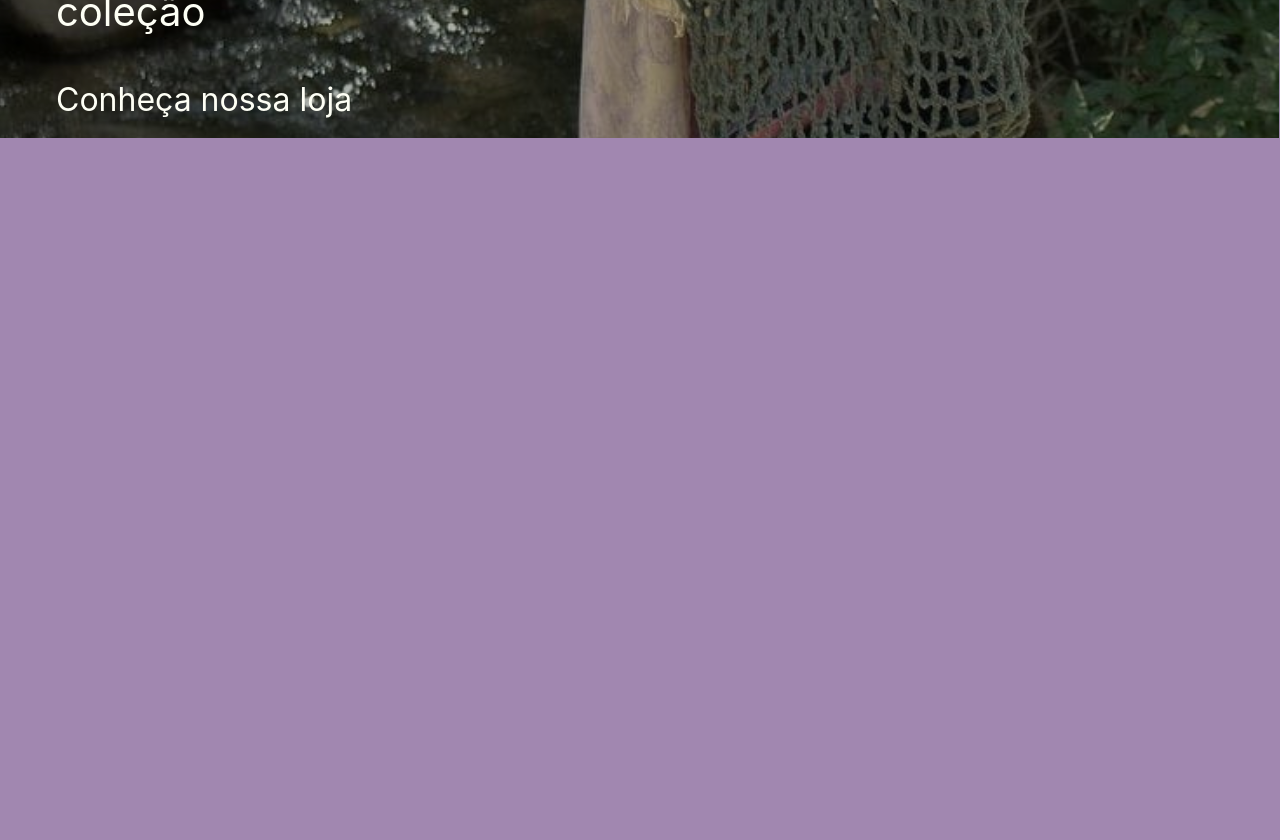
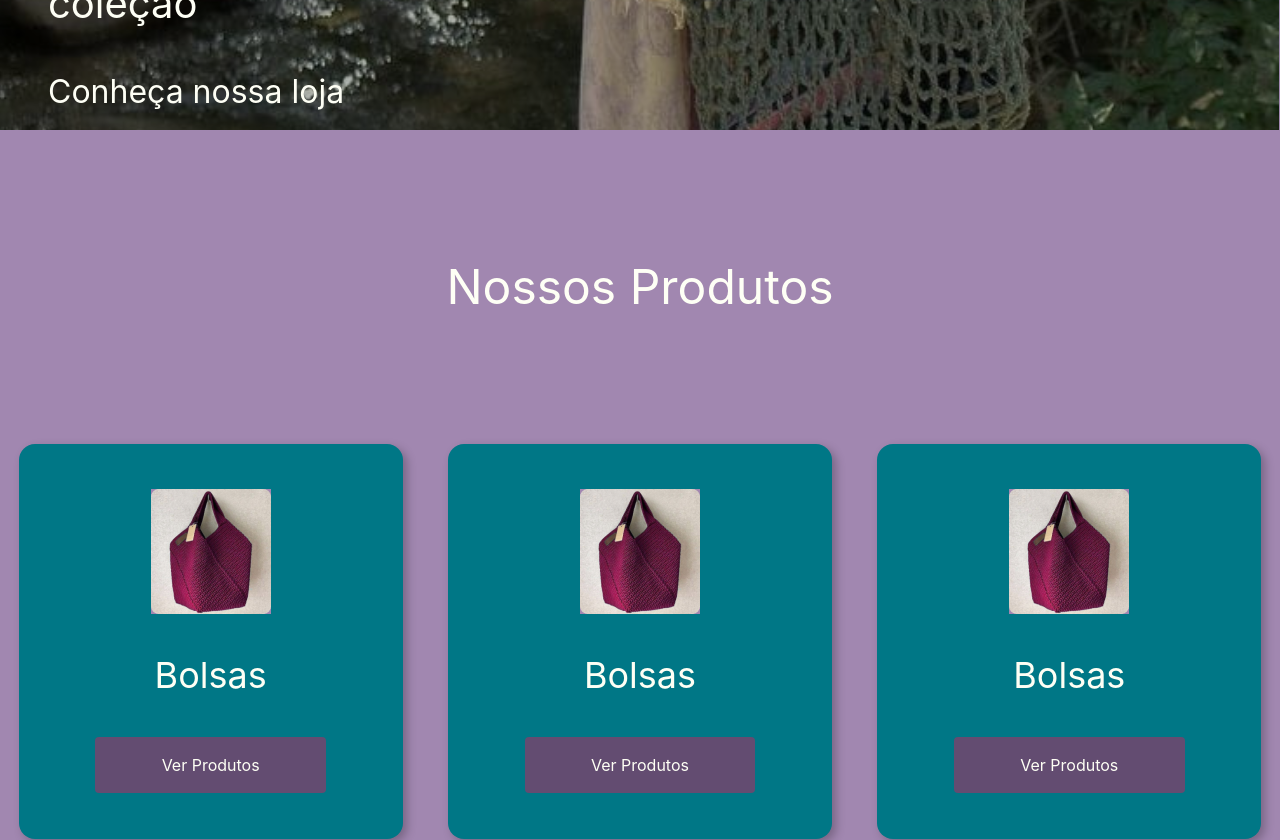
Before and after one commit to yamashita-tiemi/croche_da_lele, a Next.js app: page / in a window 1280 px wide. Shown: the part 680-1520 px from the top of the page. Before the commit the page ends 818 px from the top, so only its background shows below. Built offline with nearby package versions, Linux system fonts and the light colour scheme.

Commit message:
second index section with cards

```diff
--- a/src/components/Article/index.tsx
+++ b/src/components/Article/index.tsx
@@ -1,5 +1,7 @@
-import { Stack } from "@chakra-ui/react";
+import { HStack, Stack } from "@chakra-ui/react";
 import { TextIndex } from "../Text";
+import { TitleSection } from "../Title";
+import { CardSection } from "../Card";
 
 export function ArticleIndexPrimary() {
     return(
@@ -9,7 +11,7 @@ export function ArticleIndexPrimary() {
             width={"100%"}
             height={"710px"}
             bgRepeat={"no-repeat"}
-            paddingX={14}
+            paddingX={12}
             paddingTop={40}
             justifyContent={"space-around"}
         >
@@ -19,3 +21,27 @@ export function ArticleIndexPrimary() {
         </Stack>
     )
 }
+
+
+export function ArticleIndexSecundary() {
+    return(
+        <Stack
+            as="article"
+            width={"100%"}
+            height={"710px"}
+            align={"center"}
+            paddingTop={32}
+            spacing={32}
+        >
+            <TitleSection title={"Nossos Produtos"} />
+            <HStack
+                width={"100%"}
+                justifyContent={"space-around"}
+            >
+                <CardSection src={"/bolsa1.png"} alt={""} title={"Bolsas"} width={120} height={125} />
+                <CardSection src={"/bolsa1.png"} alt={""} title={"Bolsas"} width={120} height={125} />
+                <CardSection src={"/bolsa1.png"} alt={""} title={"Bolsas"} width={120} height={125} />
+            </HStack>
+        </Stack>
+    )
+}
--- /dev/null
+++ b/src/components/Card/index.tsx
@@ -0,0 +1,42 @@
+import { Box, Stack } from "@chakra-ui/react"
+import { TitleNavbar } from "../Title"
+import { Image } from "../Image"
+
+interface CardSectionProps {
+    src: string
+    alt: string
+    width: number
+    height: number
+    title: string
+}
+
+export function CardSection({ src, alt, title, width, height }:CardSectionProps) {
+    return (
+        <Stack
+            bg={"turquesa"}
+            width={"30%"}
+            height={"395px"}
+            boxShadow={"4px 4px 10px 0px rgba(0, 0, 0, 0.25)"}
+            paddingX={12}
+            paddingY={9}
+            borderRadius={"16px"}
+            align={"center"}
+            justifyContent={"center"}
+            spacing={10}
+        >
+            <Image src={src} alt={alt} width={width} height={height} />
+            <TitleNavbar title={title} size={"36px"} />
+
+            <Box
+                as='button'
+                borderRadius={"4px"}
+                bg='purple'
+                color='offWhite'
+                w={"80%"}
+                p={4}
+            >
+                Ver Produtos
+            </Box>
+        </Stack>
+    )
+}
--- a/src/components/Title/index.tsx
+++ b/src/components/Title/index.tsx
@@ -17,3 +17,20 @@ export function TitleNavbar({ title, size }:TitleNavbarProps) {
         </Heading>
     )
 }
+
+interface TitleSectionProps {
+    title: string
+}
+
+export function TitleSection({ title }:TitleSectionProps) {
+    return(
+        <Heading
+            as="h2"
+            fontSize={"48px"}
+            fontWeight={400}
+            color={"offWhite"}
+        >
+            {title}
+        </Heading>
+    )
+}
--- a/src/pages/index.tsx
+++ b/src/pages/index.tsx
@@ -1,12 +1,15 @@
-import { ArticleIndexPrimary } from "@/components/Article";
+import { ArticleIndexPrimary, ArticleIndexSecundary } from "@/components/Article";
 import { Navbar } from "@/components/Navbar";
 import { Stack } from "@chakra-ui/react";
 
 export default function Home() {
   return (
-    <Stack>
+    <Stack
+      spacing={0}
+    >
       <Navbar></Navbar>
       <ArticleIndexPrimary></ArticleIndexPrimary>
+      <ArticleIndexSecundary></ArticleIndexSecundary>
     </Stack>
   )
 }
--- a/src/styles/theme.ts
+++ b/src/styles/theme.ts
@@ -5,7 +5,7 @@ export const theme = extendTheme({
         offWhite: "#FEFFF5",
         turquesa: "#007786",
         purple: "#634C71",
-        lilas: "#A187B0"
+        lilac: "#A187B0"
     },
     styles: {
         global: {
```
